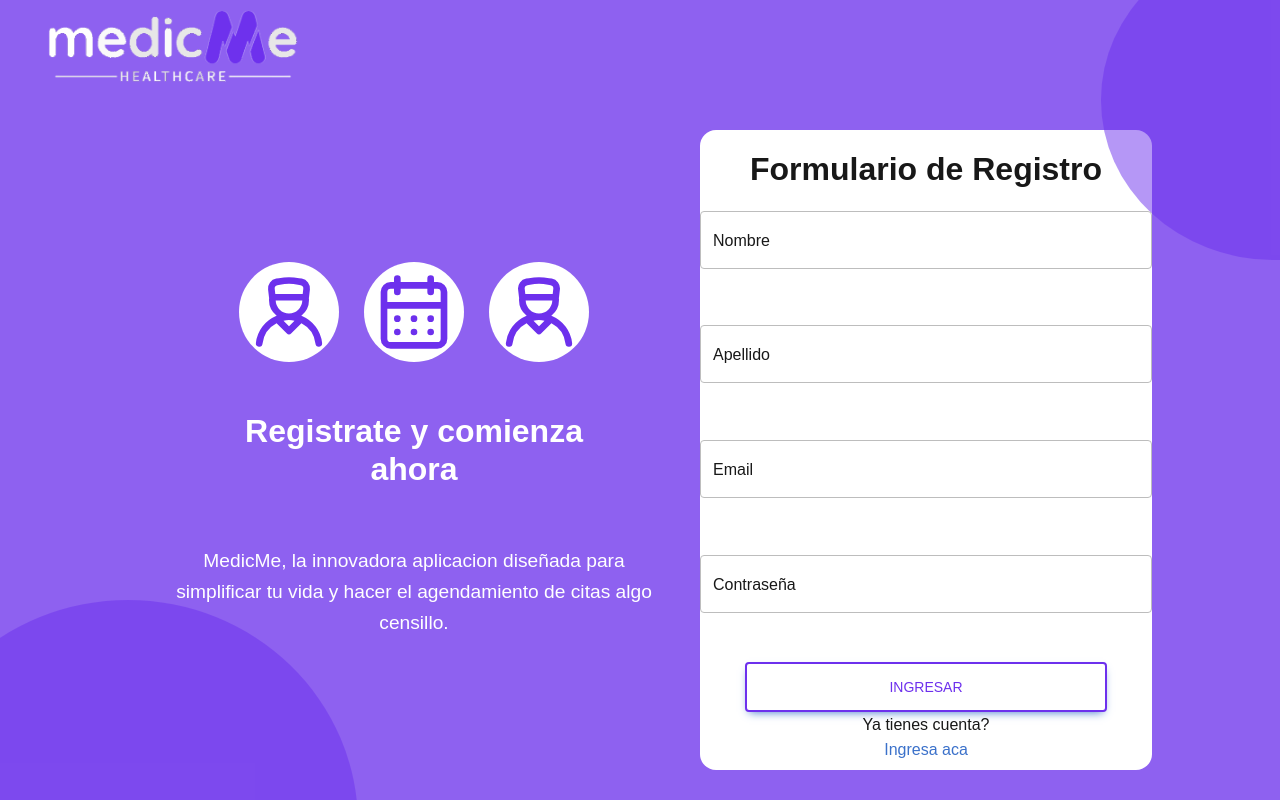
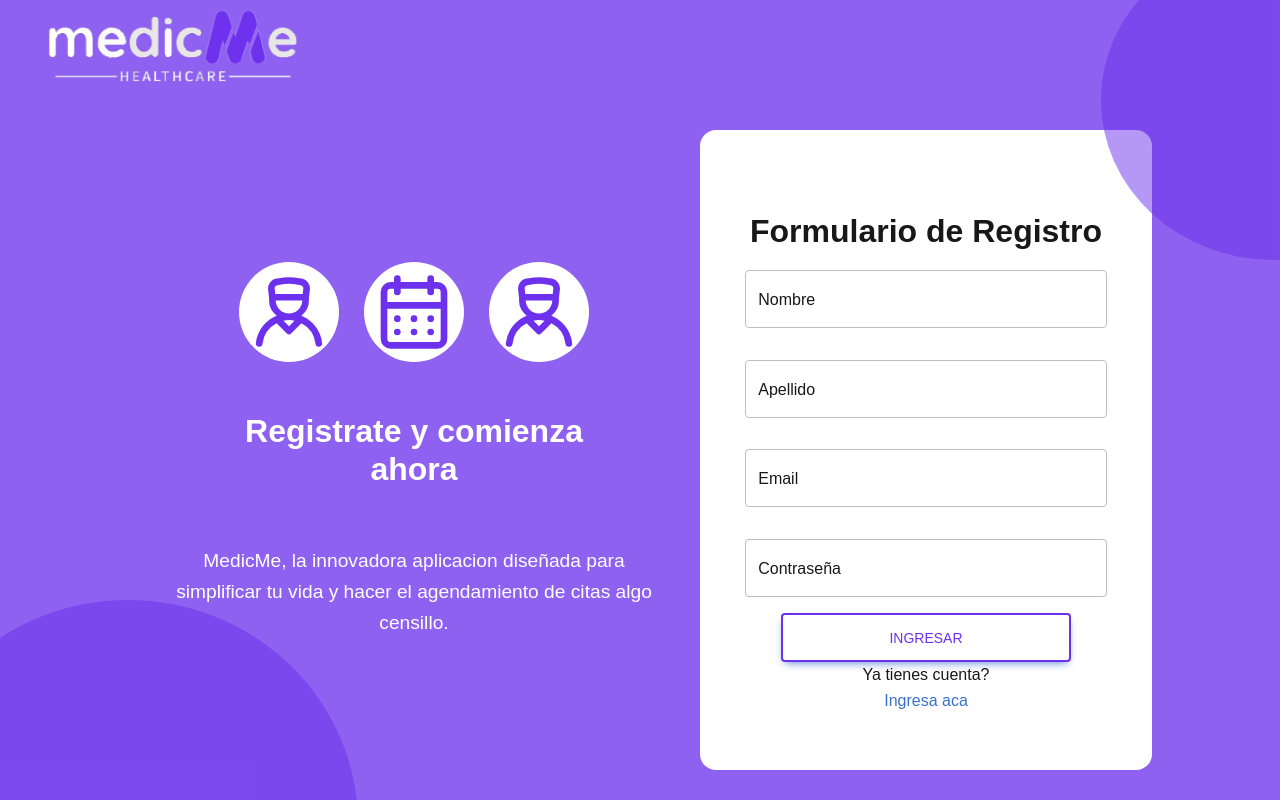
Before and after one commit to ciscojuan/medicMe-HealthCare, a React (Create React App) app in the folder front-end/: page /register in a window 1280 px wide. Built offline with nearby package versions, Linux system fonts and the light colour scheme.

Commit message:
styling register form

```diff
--- a/front-end/src/components/register/index.jsx
+++ b/front-end/src/components/register/index.jsx
@@ -10,15 +10,10 @@ import './register.css';
 const Register = () => {
 
     const [validated, setValidated] = useState(false);
+    const [errorMessage, setErrorMessage] = useState(null);
+    const [successMessage, setSuccessMessage] = useState(null);
+    const handleSubmit = (event) => {
 
-    const handleSubmit = (event) => {
-        const form = event.currentTarget;
-        if (form.checkValidity() === false) {
-            event.preventDefault();
-            event.stopPropagation();
-        }
-
-        setValidated(true);
     };
 
     return (
@@ -46,6 +41,7 @@ const Register = () => {
 
                 <div className="register__form">
 
+                <div className="register__form--container">
                         <div className="register__title">
                             <h2>Formulario de Registro</h2>
                         </div>
@@ -89,6 +85,7 @@ const Register = () => {
                             </div>
 
                         </div>
+                </div>
 
                 </div>
             </div>
--- a/front-end/src/components/register/register.css
+++ b/front-end/src/components/register/register.css
@@ -63,6 +63,10 @@
     padding: 10px;
 }
 
+.service__icon:hover{
+    transform: scale(1.05);
+}
+
 .register__title {
     width: 380px;
     text-align: center;
@@ -74,14 +78,21 @@
     text-align: center;
     font-size: var(--font-size-2);
 }
-
+.register__form--container{
+    width: 80%;
+    height: 80%;
+    display: flex;
+    flex-direction: column;
+    justify-content: center;
+    align-items: center;
+}
 .register__form {
     width: 100%;
     height: 100%;
     background-color: var(--color-3);
     display: flex;
     flex-direction: column;
-
+    justify-content: center;
     align-items: center;
     border-radius: 1rem;
     padding-top: 20px;
```
Lines whose indentation alone changed are shown as unchanged.
